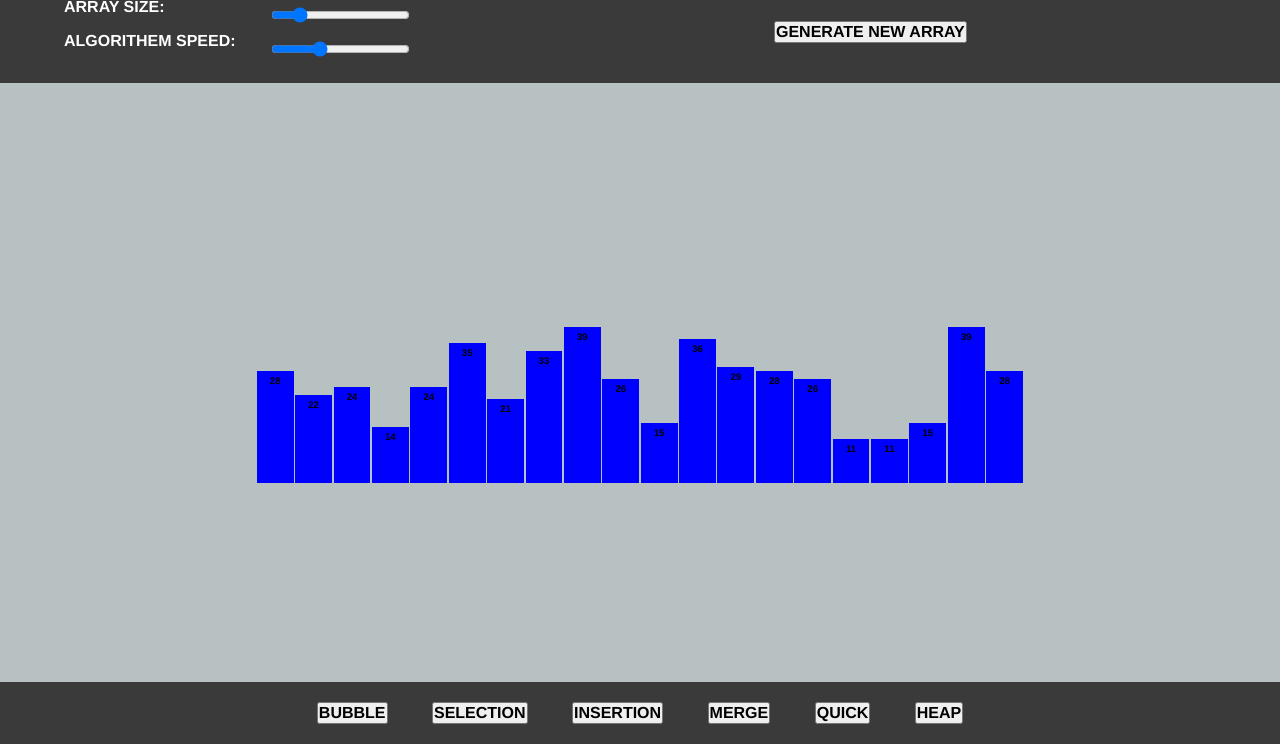
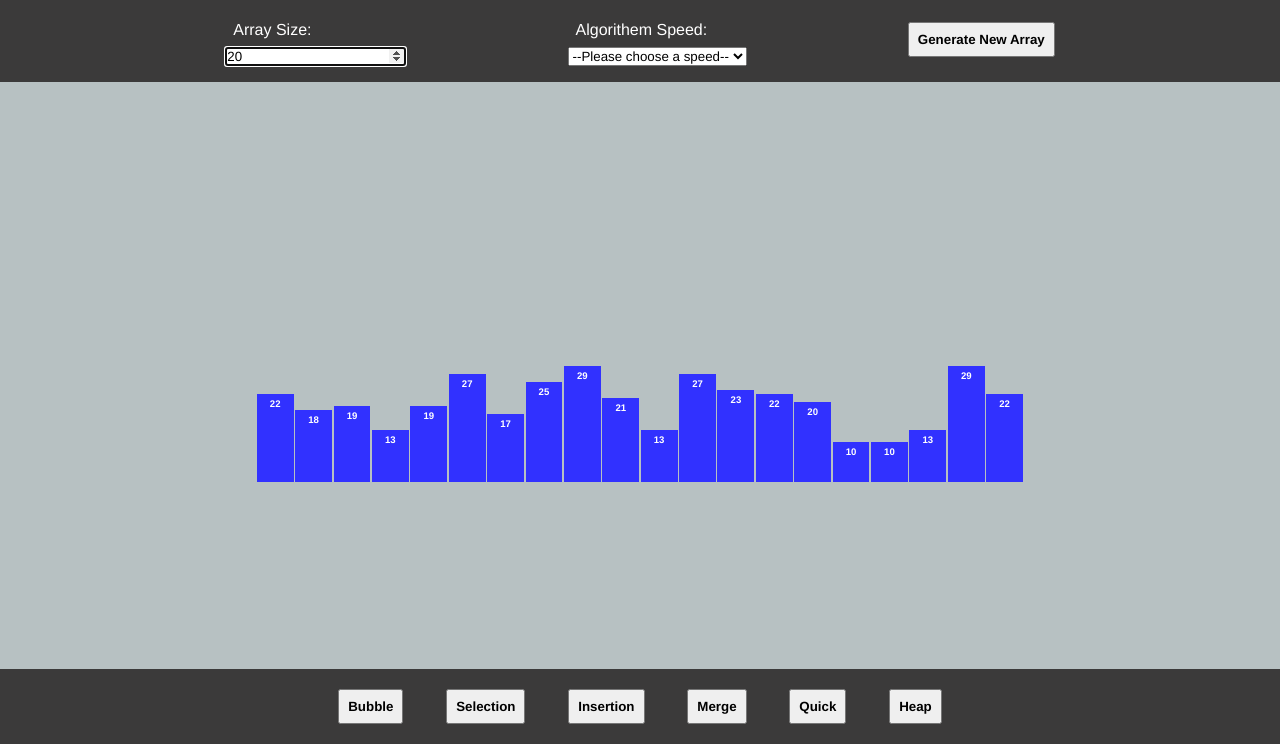
Before and after one commit to SrishtiSonam/Elegance, a plain HTML site: page DSA/SortingAlgo.html in a window 1280 px wide. Shown: the part 56-800 px from the top of the page. Drawn offline with Linux system fonts and the light colour scheme.

Commit message:
Sorting algorithms

```diff
--- a/DSA/SortingAlgo.css
+++ b/DSA/SortingAlgo.css
@@ -2,39 +2,33 @@
     margin: 0px;
     padding: 0px;
     font-family: 'Helvetica Neue', Helvetica, Arial, sans-serif;
+  }
+
+  #heading {
     font-size: medium;
     font-weight: bold;
     text-transform: uppercase;
+    padding: 0.5rem;
   }
 
   nav {
     background-color: #3b3a3a;
     color: white;
-    display: -ms-grid;
-    display: grid;
-    -ms-grid-columns: 30% 60%;
-        grid-template-columns: 30% 60%;
-    -webkit-column-gap: 10%;
-            column-gap: 10%;
+    display: flex;
+    flex-direction: row;
+    justify-content: space-evenly;
     padding: 0% 5%;
   }
 
   nav .array-inputs {
-    align-content:right;
-    display:-ms-grid;
-    display: grid;
-    -ms-grid-columns: 60% 40%;
-        grid-template-columns: 60% 40%;
-    place-content: right;
-    padding: 5% 0%;
+    align-content:left;
+    display: flex;
+    flex-direction: column;
+    padding: 1rem 0;
   }
 
-  nav .array-inputs #a_size {
-    padding: 5% 0%;
-  }
-
-  nav .array-inputs #a_speed {
-    padding: 5% 0%;
+  nav .array-inputs p {
+    padding: 0.5rem;
   }
 
   nav .array-inputs #a_generate {
@@ -51,12 +45,16 @@
     cursor: pointer;
   }
 
+  button {
+    font-weight: 700;
+    padding: 0.5rem;
+  }
+
   nav .header_right{
-  align-content:left;
+  align-content:center;
+  border-radius: .75rem;
+  text-align: center;
 
-  border-radius: .75rem;
-  padding: 2.5em;
-  text-align: center;
   text-decoration: none #D1D5DB solid;
   text-decoration-thickness: auto;
 
--- a/DSA/SortingAlgo.html
+++ b/DSA/SortingAlgo.html
@@ -11,19 +11,32 @@
 
 <body style="background-color:rgb(183, 193, 194);">
     <header>
-        <p style="text-align: center; color:rgb(0, 0, 0);font-family: 'Times New Roman', Times, serif; font-size: xx-large;">Sorting Algotithem Visualizer</p>
+        <p id='heading' style="text-align: center; color:rgb(0, 0, 0);font-family: 'Times New Roman', Times, serif; font-size: xx-large;">Sorting Algotithem Visualizer</p>
         <nav>
             <div class="array-inputs">
                 <p>Array Size:</p>
-                <input id="a_size" type="range" min=10 max=70 step=1 value=20>
+                <input id="a_size" type="number" value=20 autofocus>
+            </div>
+            <div class="array-inputs">
                 <p>Algorithem Speed:</p>
-                <input id="a_speed" type="range" min=1 max=10 step=1 value=4>
+                <select id="a_speed">
+                    <option value="">--Please choose a speed--</option>
+                    <option value="verySlow"> Very Slow </option>
+                    <option value="slow"> Slow </option>
+                    <option value="normal"> Normal </option>
+                    <option value="fast"> Fast </option>
+                    <option value="veryFast"> Very Fast </option>
+                </select>
             </div>
             <div class="header_right">
                 <button class="btn-prop" id="a_generate">Generate New Array</button>
             </div>
         </nav>
     </header>
+
+    <div class="message">
+        <p></p>
+    </div>
 
     <section>
         <div id="Info_Cont1"></div>
--- a/DSA/SortingAlgoScripts/main.js
+++ b/DSA/SortingAlgoScripts/main.js
@@ -1,7 +1,6 @@
 var inp_as=document.getElementById('a_size'),array_size=inp_as.value;
 var inp_gen=document.getElementById("a_generate");
-var inp_aspeed=document.getElementById("a_speed");
-
+var inp_aspeed = document.getElementById("a_speed");
 var butts_algos=document.querySelectorAll(".algos button");
 
 var div_sizes=[];
@@ -16,13 +15,14 @@ inp_as.addEventListener("input",update_array_size);
 function generate_array() {
     cont.innerHTML="";
     for(var i=0;i<array_size;i++) {
-        div_sizes[i] = Math.floor(Math.random() * 0.5*(inp_as.max - inp_as.min) ) + 10;
+        div_sizes[i] = Math.floor(Math.random() * array_size ) + 10;
+        console.log(div_sizes[i]);
         divs[i] = document.createElement("div");
         cont.appendChild(divs[i]);
         margin_size = 0.1;
-        divs[i].style = " margin:0% " + margin_size + "%; background-color:blue; width:" + (100/array_size-(2*margin_size)) + "%; height:" + (div_sizes[i]) + "%;";
+        divs[i].style = " margin:0% " + margin_size + "%; background-color:rgb(49, 49, 255); width:" + (100/array_size-(2*margin_size)) + "%; height:" + (div_sizes[i]) + "%;";
         divs[i].innerHTML = `<div style="display: flex; justify-content: center; height: 100%;">
-                <span style="margin: 4px; font-size: 0.6rem;">${div_sizes[i]}</span>    </div>`;
+                <span style="margin: 4px; font-size: 0.6rem; font-weight:700; color:white;">${div_sizes[i]}</span>    </div>`;
     }
 }
 
--- a/DSA/SortingAlgoScripts/visualizations.js
+++ b/DSA/SortingAlgoScripts/visualizations.js
@@ -1,18 +1,25 @@
 var speed=1000;
-inp_aspeed.addEventListener("input",vis_speed);
+inp_aspeed.addEventListener("change", vis_speed);
 function vis_speed() {
-    var array_speed=inp_aspeed.value;
-    switch(parseInt(array_speed)) {
-        case 1: speed=1;
-                break;
-        case 2: speed=10;
-                break;
-        case 3: speed=100;
-                break;
-        case 4: speed=1000;
-                break;
-        case 5: speed=10000;
-                break;
+    var array_speed = inp_aspeed.value;
+    switch(array_speed) {
+        case 'verySlow':
+            speed = 1;
+            break;
+        case 'slow':
+            speed = 10;
+            break;
+        case 'normal':
+            speed = 100;
+            break;
+        case 'fast':
+            speed = 1000;
+            break;
+        case 'veryFast':
+            speed = 10000;
+            break;
+        default:
+            speed = 100;
     }
     delay_time=10000/(Math.floor(array_size/10)*speed);
 }
```
